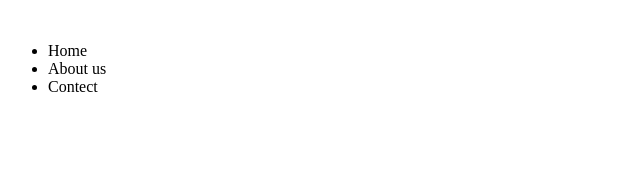
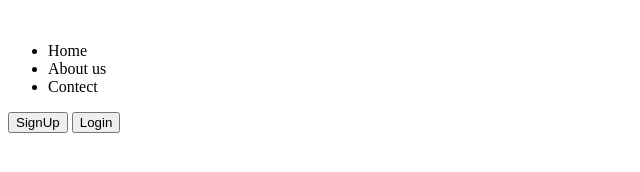
Before and after one commit to GmPratim/Cohort-WebDev, a plain HTML site: page css/CSS Libraries and Fun Interaction/index.html in a window 1280 px wide. Shown: the whole page, without its empty margins (0-640 px from the left). Drawn offline with Linux system fonts and the light colour scheme.

Commit message:
function

```diff
--- a/css/CSS Libraries and Fun Interaction/index.html
+++ b/css/CSS Libraries and Fun Interaction/index.html
@@ -17,7 +17,10 @@
           <li>Contect</li>
         </ul>
       </div>
-      <div></div>
+      <div>
+        <button>SignUp</button>
+        <button>Login</button>
+      </div>
     </nav>
   </body>
 </html>
```
